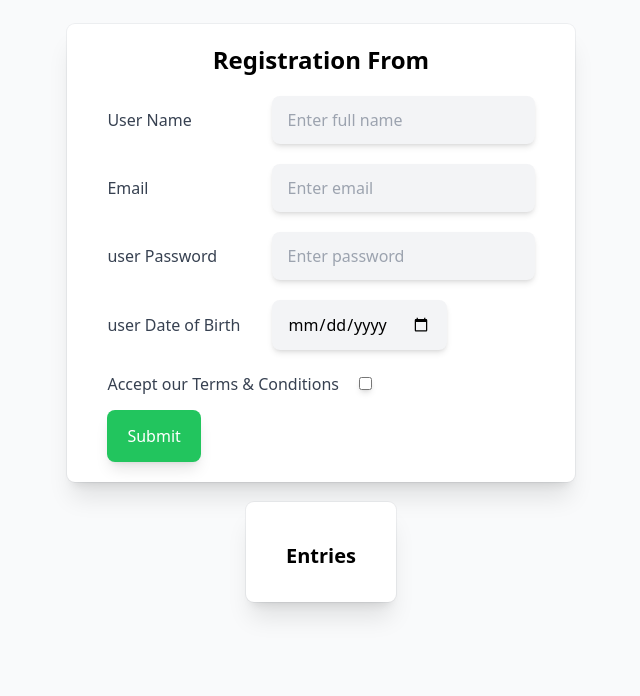
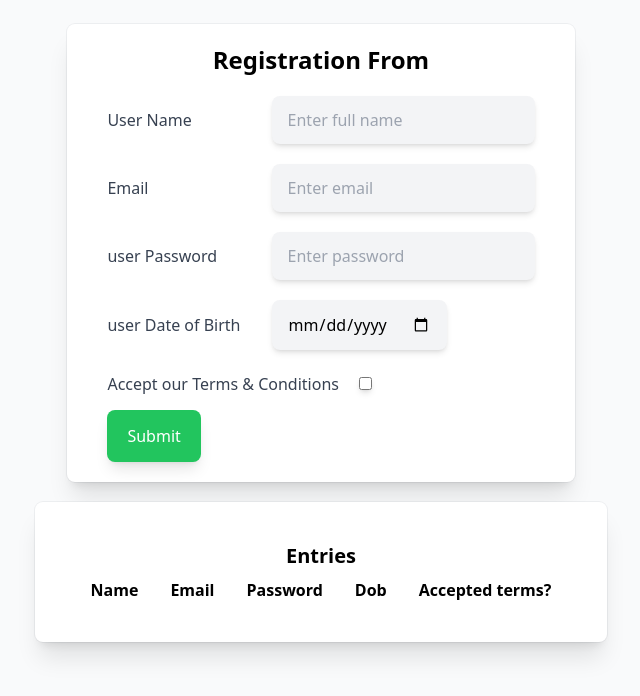
Before and after one commit to amits202104122/mynewproject, a plain HTML site: page index.html in a window 1280 px wide. Shown: the whole page, without its empty margins (319-959 px from the left). Drawn offline with nearby package versions, Linux system fonts and the light colour scheme.

Commit message:
Update index.html

```diff
--- a/index.html
+++ b/index.html
@@ -69,6 +69,6 @@
             }
         }
     </script> -->
-    <script src="valida.js"></script>
+    <script src="valid.js"></script>
 </body>
 </html>
```
